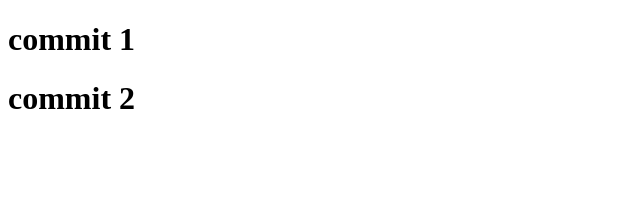
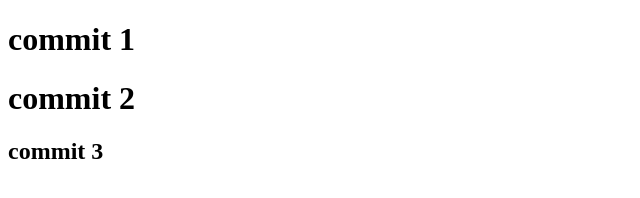
Before and after one commit to VedantPatel-Simform/git_assignment, a plain HTML site: page index.html in a window 1280 px wide. Shown: the whole page, without its empty margins (0-640 px from the left). Drawn offline with Linux system fonts and the light colour scheme.

Commit message:
Add commit 3 in index.html

```diff
--- a/index.html
+++ b/index.html
@@ -8,5 +8,6 @@
 <body>
     <h1>commit 1</h1>
     <h1>commit 2</h1>
+    <h2>commit 3</h2>
 </body>
 </html>
```
